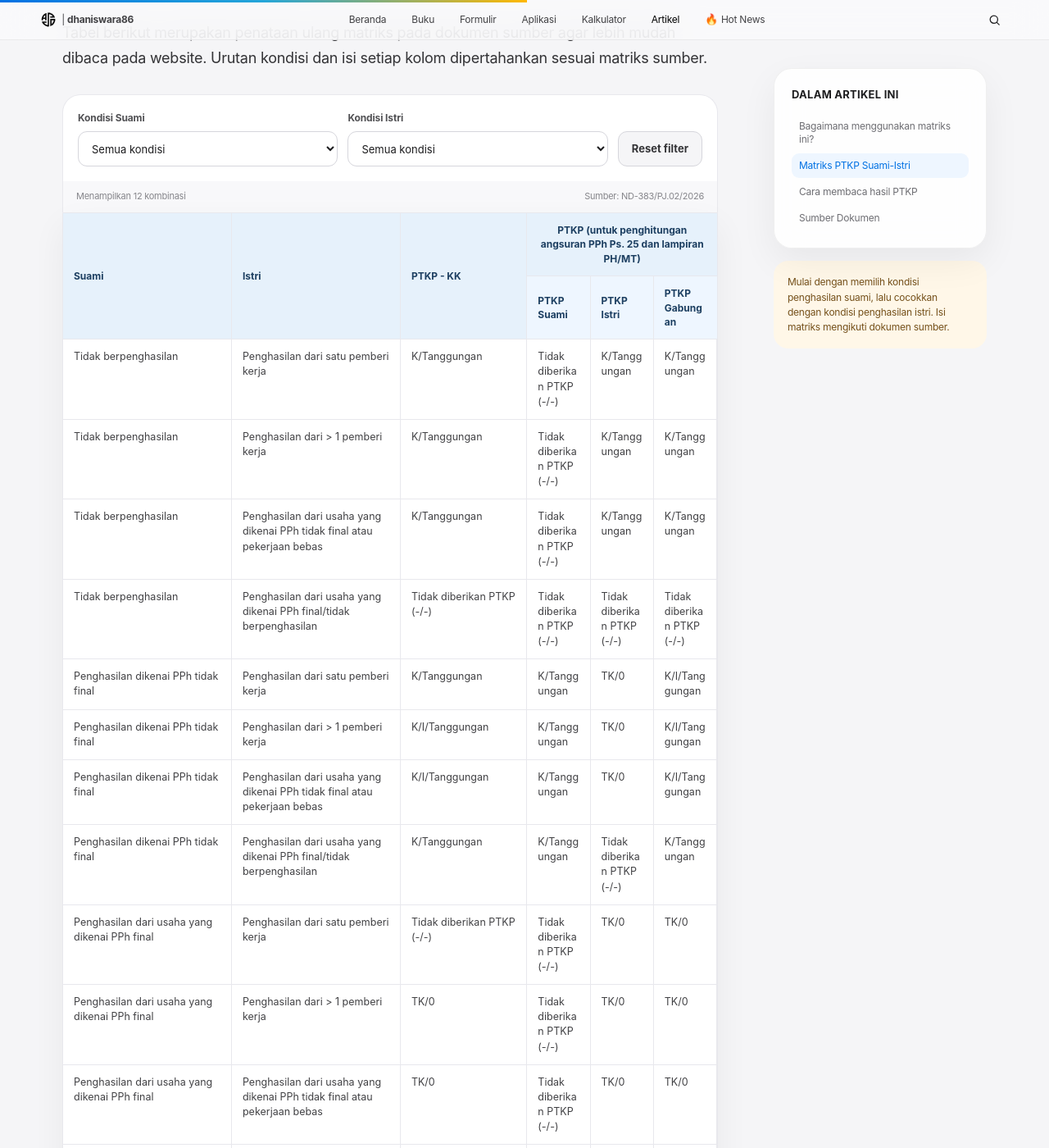
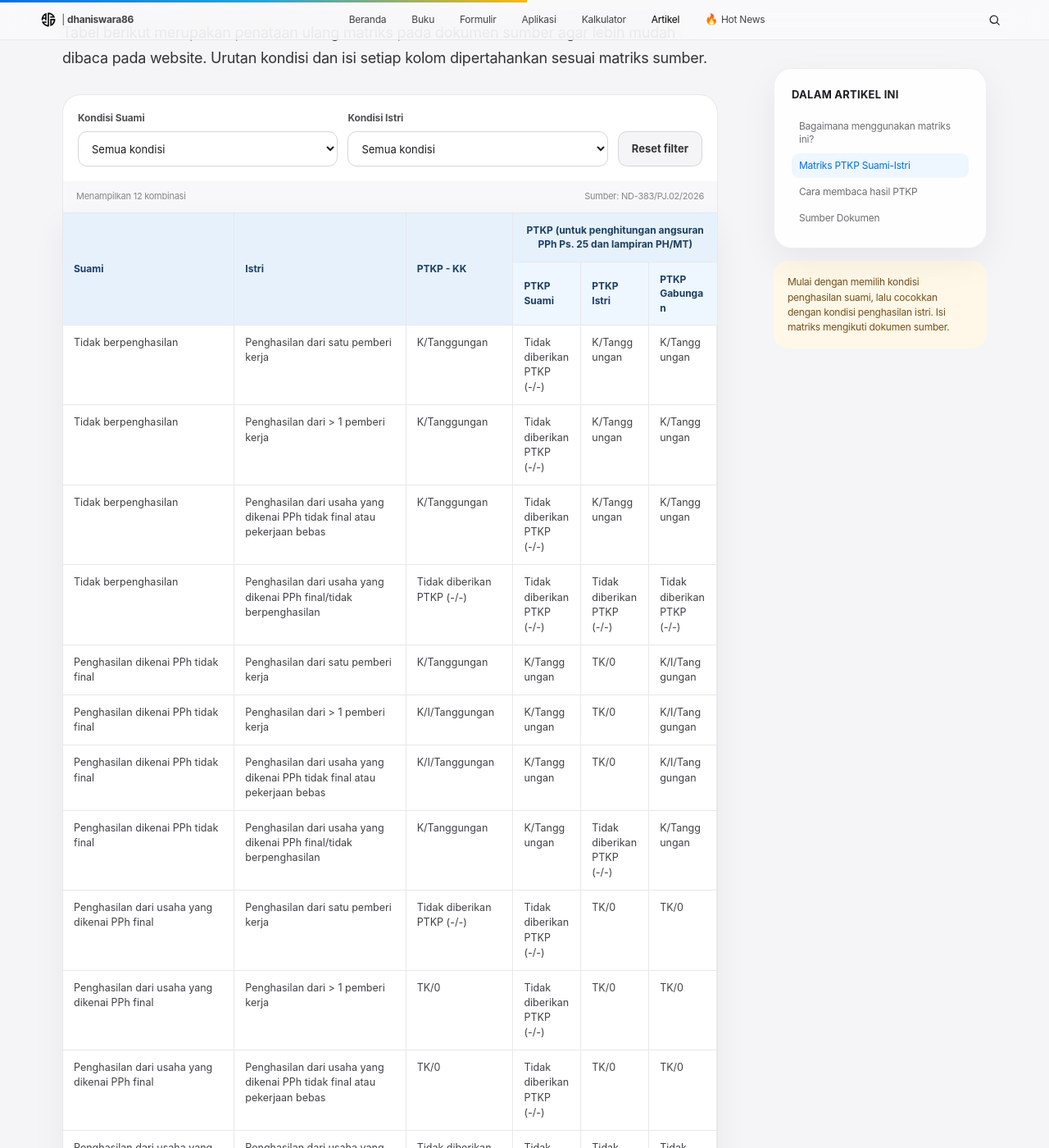
Before and after one commit to dhaniswara86/dhaniswara86.github.io, a Jekyll site: the page built from _artikel/matriks-ptkp-suami-istri.md, in a window 1280 px wide and 1400 px high, scrolled down 1763 px. Shown: the whole window at 82% size. Built offline with Jekyll 4.4.1, drawn with Linux system fonts in a browser that asks for light colours.

Commit message:
Remove print styles and update PTKP widths

```diff
--- a/assets/css/matriks-ptkp-suami-istri.css
+++ b/assets/css/matriks-ptkp-suami-istri.css
@@ -453,37 +453,6 @@
 /* =========================================================
    PRINT
    ========================================================= */
-
-@media print {
-  .ptkp-article .ptkp-filter-panel,
-  .ptkp-article .ptkp-filter-status,
-  .ptkp-article .ptkp-mobile-hint,
-  .ptkp-article .ptkp-empty-state {
-    display: none !important;
-  }
-
-  .ptkp-article .ptkp-matrix-wrap {
-    overflow: visible !important;
-    border-radius: 0 !important;
-    box-shadow: none !important;
-  }
-
-  .ptkp-article .ptkp-matrix-table {
-    min-width: 0 !important;
-    font-size: 9px !important;
-    table-layout: auto !important;
-  }
-
-  .ptkp-article .ptkp-matrix-table th,
-  .ptkp-article .ptkp-matrix-table td {
-    padding: 6px !important;
-    font-size: 9px !important;
-  }
-
-  .ptkp-article .ptkp-matrix-table tr.ptkp-hidden {
-    display: table-row !important;
-  }
-}
 @media (min-width: 1024px) {
 
   .ptkp-article .ptkp-matrix-table {
@@ -504,22 +473,22 @@
     width: 16% !important;
   }
 
-  /* PTKP - KK - 12% */
+  /* PTKP - KK - 10% */
   .ptkp-article .ptkp-matrix-table th:nth-child(3),
   .ptkp-article .ptkp-matrix-table td:nth-child(3) {
-    width: 12% !important;
+    width: 10% !important;
   }
 
-  /* PTKP Suami - 18% */
+  /* PTKP Suami - 19% */
   .ptkp-article .ptkp-matrix-table th:nth-child(4),
   .ptkp-article .ptkp-matrix-table td:nth-child(4) {
-    width: 18% !important;
+    width: 19% !important;
   }
 
-  /* PTKP Istri - 18% */
+  /* PTKP Istri - 19% */
   .ptkp-article .ptkp-matrix-table th:nth-child(5),
   .ptkp-article .ptkp-matrix-table td:nth-child(5) {
-    width: 18% !important;
+    width: 19% !important;
   }
 
   /* PTKP Gabungan - 20% */
@@ -527,4 +496,5 @@
   .ptkp-article .ptkp-matrix-table td:nth-child(6) {
     width: 20% !important;
   }
+
 }
```
